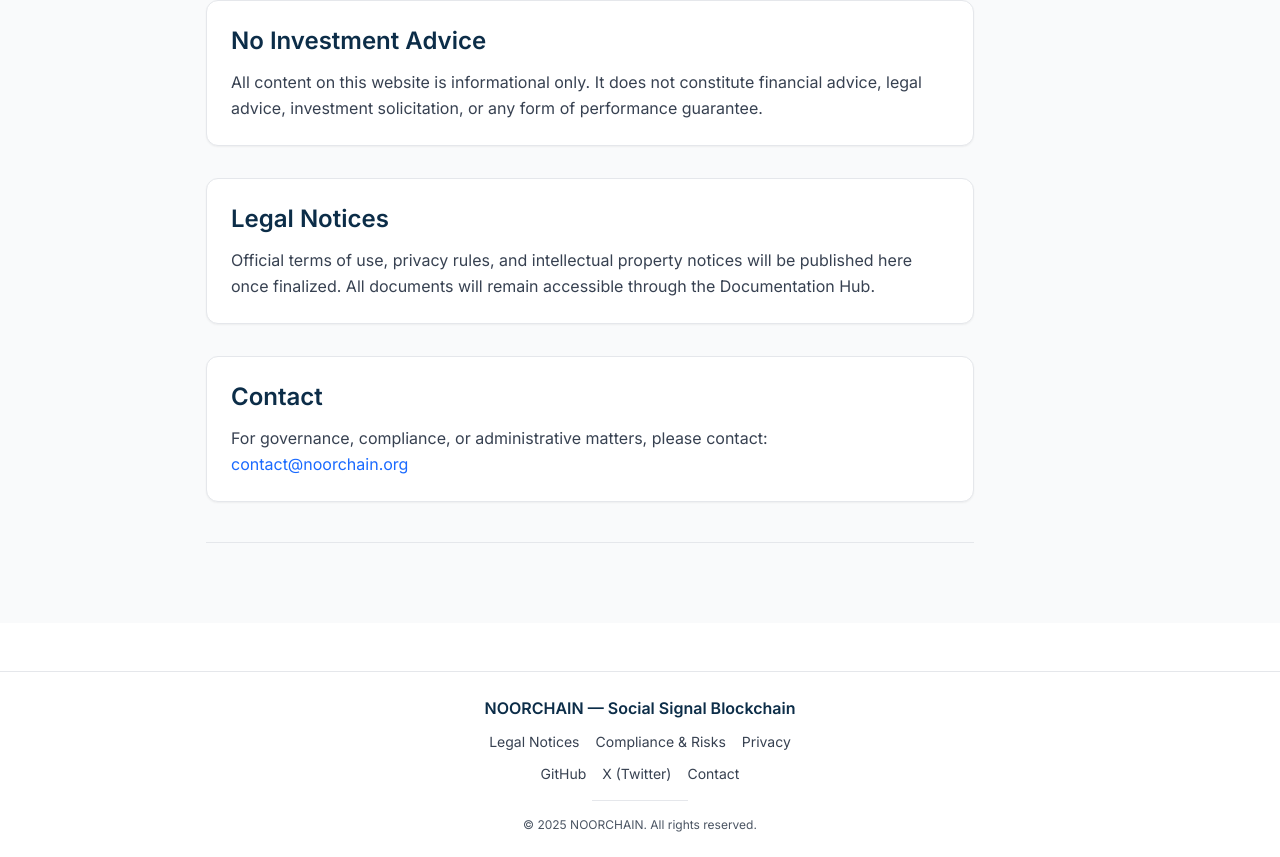
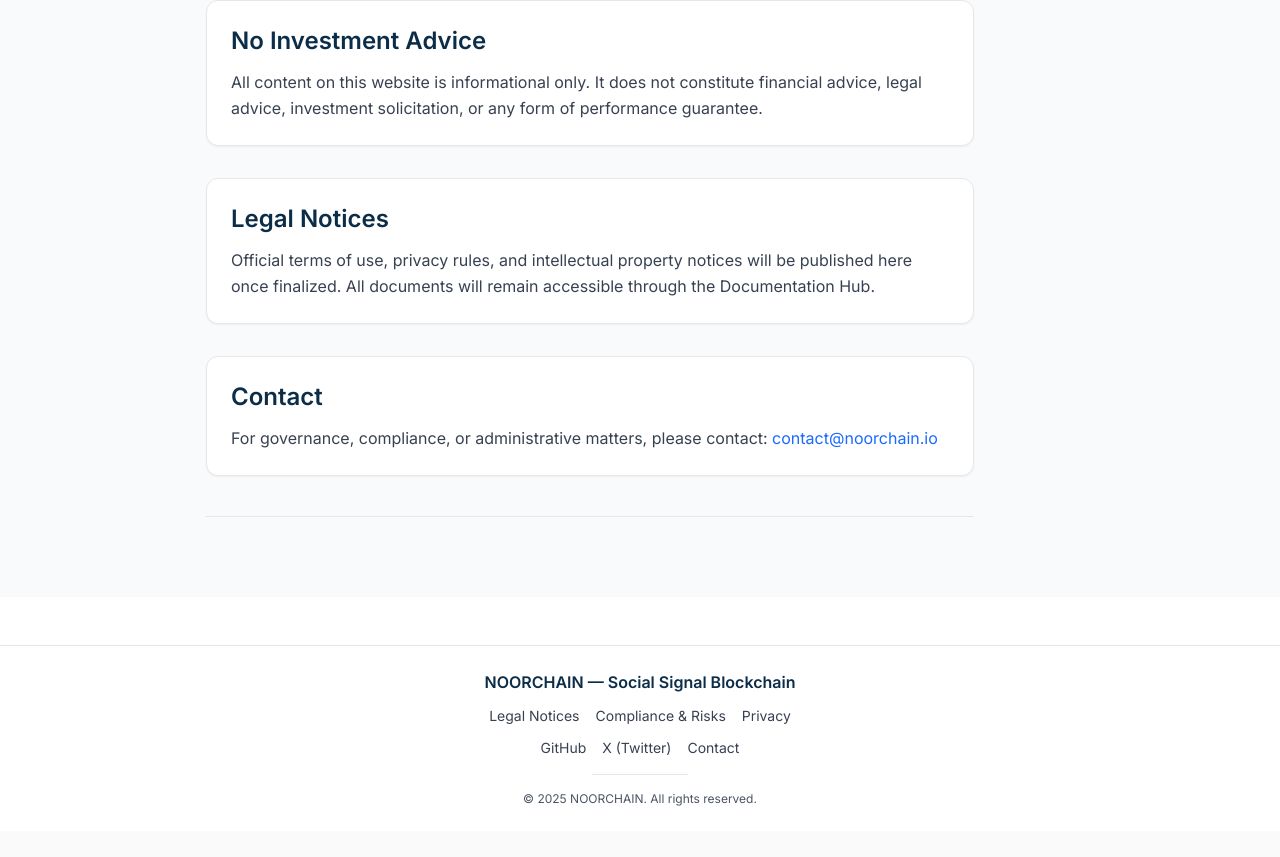
Before and after one commit to noorfinances-eng/noorchain-core, a Next.js app in the folder site/: page /legal in a window 1280 px wide. Shown: the part 870-1727 px from the top of the page. After the commit the page ends 1701 px from the top, so only its background shows below. Built offline with nearby package versions, Linux system fonts and the light colour scheme.

Commit message:
Update page.tsx

```diff
--- a/site/app/legal/page.tsx
+++ b/site/app/legal/page.tsx
@@ -86,7 +86,7 @@ export default function LegalPage() {
                 href="mailto:contact@noorchain.io"
                 className="text-primary hover:underline"
               >
-                contact@noorchain.org
+                contact@noorchain.io
               </a>
             </p>
           </section>
```
